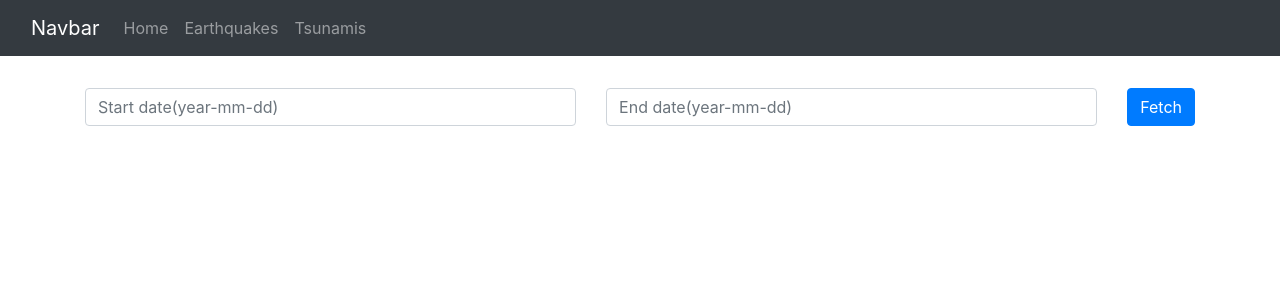
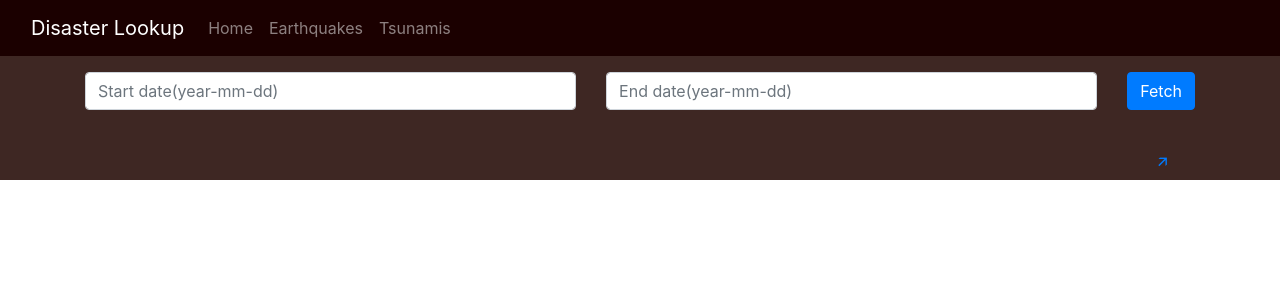
Before and after one commit to GourabPaul007/disaster-lookup, a React (Create React App) app: page /earthquakes in a window 1280 px wide. Shown: the top 300 px of the page. Built offline with nearby package versions, Linux system fonts and the light colour scheme.

Commit message:
2nd commit

```diff
--- a/public/index.html
+++ b/public/index.html
@@ -26,7 +26,9 @@
     -->
     <title>React App</title>
   </head>
-  <body>
+  <body {
+    background-image="../resources/images/mountain"
+  }>
     <noscript>You need to enable JavaScript to run this app.</noscript>
     <div id="root"></div>
     <!--
--- a/src/App.css
+++ b/src/App.css
@@ -1,5 +1,6 @@
 .App {
   text-align: center;
+  background-color: "#3e2723";
 }
 
 .App-logo {
@@ -14,7 +15,7 @@
 }
 
 .App-header {
-  background-color: #282c34;
+  background-color: #ffffff;
   min-height: 100vh;
   display: flex;
   flex-direction: column;
--- a/src/App.js
+++ b/src/App.js
@@ -3,16 +3,27 @@ import "./App.css";
 import FetchEqData from "./components/fetchEqData";
 import Navbar from "./components/navbar";
 import { BrowserRouter as Router, Route } from "react-router-dom";
+import mountain from "./resources/images/mountain.jpg";
 
 class App extends React.Component {
   render() {
     return (
-      <Router>
-        <div className="App">
+      <div
+        className="App"
+        style={{
+          backgroundColor: "#3e2723",
+          // backgroundImage: `url(${mountain})`,
+          // backgroundPosition: "sticky",
+          // backgroundSize: "cover",
+          width: "100",
+          height: "100",
+        }}
+      >
+        <Router>
           <Navbar />
           <Route path="/earthquakes" component={FetchEqData} />
-        </div>
-      </Router>
+        </Router>
+      </div>
     );
   }
 }
--- a/src/components/fetchEqData.jsx
+++ b/src/components/fetchEqData.jsx
@@ -4,22 +4,29 @@ import Show from "./show";
 
 class FetchEqData extends Component {
   state = {
+    startDate: null,
+    endDate: null,
     earthquakes: [
       {
         _id: null,
-        time: "",
+        time: null,
         location: null,
         mag: null,
+        url: undefined,
       },
     ],
   };
 
+  // handleStartDate = () => {
+  //   this.setState({ startDate: event.target.value });
+  // };
+
   fetchEarthquakes = async () => {
-    const url =
+    const mainUrl =
       "https://earthquake.usgs.gov/fdsnws/event/1/query?format=geojson&starttime=2021-01-01&endtime=2021-01-02&minmagnitude=3";
     // const eqReq = await axios.get(url);
     // const eqData = eqReq.data;
-    const eqReq = await fetch(url);
+    const eqReq = await fetch(mainUrl);
     const eqData = await eqReq.json();
     for (let i in eqData.features) {
       this.setState({
@@ -30,6 +37,7 @@ class FetchEqData extends Component {
             location: eqData.features[i].properties.place.toString(),
             time: eqData.features[i].properties.time.toString(),
             mag: eqData.features[i].properties.mag.toString(),
+            url: eqData.features[i].properties.url.toString(),
           },
         ],
       });
@@ -38,9 +46,7 @@ class FetchEqData extends Component {
 
   render() {
     return (
-      <div>
-        <div className="container pt-3 pb-3"></div>
-        <div className="container">
+      <div className="container pt-3" style={{ position: "sticky" }}>
         <div className="row">
           <div className="col">
             <input
@@ -50,6 +56,7 @@ class FetchEqData extends Component {
               placeholder="Start date(year-mm-dd)"
               aria-label="Start date"
               // required
+              // onChange={this.handleStartDate}
             />
           </div>
           <div className="col">
@@ -72,7 +79,6 @@ class FetchEqData extends Component {
             </button>
           </div>
         </div>
-        </div>
 
         <Show eqs={this.state.earthquakes} />
       </div>
--- a/src/components/navbar.jsx
+++ b/src/components/navbar.jsx
@@ -3,10 +3,13 @@ import { Link } from "react-router-dom";
 
 const Navbar = () => {
   return (
-    <nav className="navbar sticky-top navbar-expand-lg navbar-dark bg-dark">
+    <nav
+      className="navbar sticky-top navbar-expand-lg navbar-dark"
+      style={{ background: "#1b0000" }}
+    >
       <div className="container-fluid">
         <a className="navbar-brand" href="/">
-          Navbar
+          Disaster Lookup
         </a>
         <button
           className="navbar-toggler"
--- a/src/components/show.jsx
+++ b/src/components/show.jsx
@@ -1,6 +1,3 @@
-const Show = (props) => {
-  console.log(props.eqs);
-
 const timeConverter = (UNIX_timestamp) => {
   if (!UNIX_timestamp) return null;
   const a = new Date(UNIX_timestamp * 1); //this wasted 2 hours
@@ -25,20 +22,28 @@ const Show = (props) => {
   const min = a.getMinutes();
   // const sec = a.getSeconds();
   const time = date + " " + month + " " + year + "   -   " + hour + ":" + min;
-    console.log(time);
+  // console.log(time);
   return time;
 };
 
+const Show = (props) => {
   return (
     <div>
       {props.eqs.map((eq) => (
-        <div className="d-flex justify-content-around mt-3 mb-3" key={eq._id}>
-          <div className="d-flex col-3 justify-content-end">{eq.mag}</div>
-          <div className="d-flex col-6 justify-content-center">
-            {eq.location}
+        <div
+          className="d-flex row justify-content-around mt-3 mb-3"
+          style={{ color: "white" }}
+          key={eq._id}
+        >
+          <div className="col-2 justify-content-end">{eq.mag}</div>
+          <div className="col-6 justify-content-center">{eq.location}</div>
+          <div className="col-3 justify-content-start">
+            {timeConverter(eq.time)}
           </div>
-          <div className="d-flex col-3 justify-content-start">
-            {timeConverter(eq.time)}
+          <div className="col-1 justify-content-start">
+            <a className="btn btn-link" href={eq.url}>
+              🡭
+            </a>
           </div>
         </div>
       ))}
```
Also changed, not shown: src/resources/images/mountain.jpg (added). Lines whose indentation alone changed are shown as unchanged.
